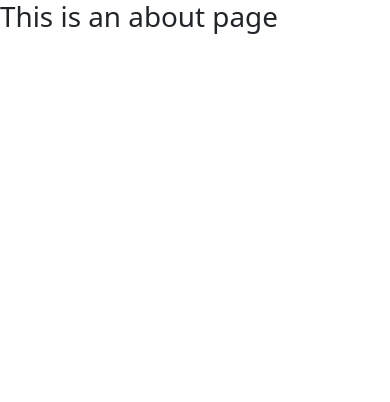
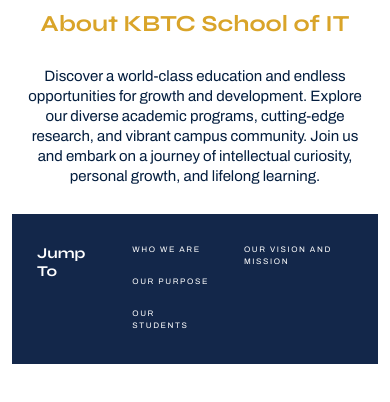
Before and after one commit to MyoHsat27/kbtc-project, a Vue app: page /about-us in a window 390 px wide. Shown: the top 402 px of the page. Built offline with nearby package versions, Linux system fonts and the light colour scheme.

Commit message:
added jumpto

```diff
--- a/src/App.vue
+++ b/src/App.vue
@@ -7,3 +7,37 @@ export default {
   name: 'App',
 }
 </script>
+
+<style>
+@import url('https://fonts.googleapis.com/css?family=Poppins:400');
+  html {font-size: 100%;} /*16px*/
+
+  body {
+  background: white;
+  font-family: 'Poppins', sans-serif;font-weight: 400;
+  line-height: 1.75;
+  color: #000000;
+  }
+
+  p {margin-bottom: 1rem;}
+
+  h1, h2, h3, h4, h5 {
+  margin: 3rem 0 1.38rem;font-family: 'Poppins', sans-serif;font-weight: 400;
+  line-height: 1.3;
+  }
+
+  h1 {
+  margin-top: 0;
+  font-size: 3.052rem;
+  }
+
+  h2 {font-size: 2.441rem;}
+
+  h3 {font-size: 1.953rem;}
+
+  h4 {font-size: 1.563rem;}
+
+  h5 {font-size: 1.25rem;}
+
+  small, .text_small {font-size: 0.8rem;}
+</style>
--- /dev/null
+++ b/src/components/Jumpto.vue
@@ -0,0 +1,111 @@
+<template>
+    <div class="parent-title ">
+        <h1 class="child-title Syne">About KBTC School of IT</h1>
+        <p class="Archivo letter">Discover a world-class education and endless opportunities for growth and development. Explore our diverse academic programs, cutting-edge research, and vibrant campus community. Join us and embark on a journey of intellectual curiosity, personal growth, and lifelong learning.</p>
+    </div>
+    <div class="jumptoBox">
+        <div class="row w-100">
+            <div class="col-3">
+                <h3 class="Syne text-white">Jump To</h3>
+            </div>
+            <div class="col-4">
+                <div class="jumpLink Archivo  w-100"><a href="" class="text-white text-decoration-none">WHO WE ARE</a></div>
+                <div class="jumpLink Archivo  w-100"><a href="" class="text-white text-decoration-none">OUR PURPOSE</a></div>
+                <div class="jumpLink Archivo  w-100"><a href="" class="text-white text-decoration-none">OUR STUDENTS</a></div>
+            </div>
+            <div class="col-5 p-0">
+                <p class="jumpLink Archivo m-0" style="padding-left:20px"><a href="" class="text-white text-decoration-none">OUR VISION AND MISSION</a>
+                </p>
+            </div>
+        </div>
+
+    </div>
+</template>
+
+<script>
+export default {
+
+}
+</script>
+
+<style>
+
+@import url('https://fonts.googleapis.com/css2?family=Archivo&display=swap');    /* Archivo font-family */
+
+@import url('https://fonts.googleapis.com/css2?family=Syne:wght@700&display=swap');   /*Syne font-family  */
+
+
+
+.Syne{
+    font-family: 'Syne', sans-serif;
+}
+.Archivo{
+    font-family: 'Archivo', sans-serif;
+}
+.child-title{
+    font-size: 45px;
+    font-weight: 700;
+    text-align: left;
+    margin-top: 50px;
+    color: #D9A429;
+}
+.letter{
+    font-size: 20px;
+    font-weight: 400;
+    line-height: 28px;
+    letter-spacing: 0em;
+    text-align: left;
+    margin-top: 30px ;
+    left: 82px;
+    top: 264px;
+    color: #031D3E;
+}
+.jumptoBox{
+    height: 300px;
+    width: 100%;
+    border-radius: 0px;
+    margin-top: 90px;
+    padding: 70px;
+    background: #13274A;
+}
+.jumptoBox h3{
+    font-size: 23px;
+}
+.jumpLink{
+    font-size: 14px;
+    font-weight: 600;
+    font-style: normal;
+    letter-spacing: 0.2em;
+    padding-bottom:40px ;
+}
+@media (max-width:800px) {
+.child-title{
+    text-align: center;
+    font-size: 23px;
+    margin: 10px;
+}
+.letter{
+    text-align: center;
+    font-size: 15px;
+    line-height: 20px;
+    margin-top:20px;
+    padding: 8px;
+}
+.jumptoBox{
+    width: 100%;
+    height: 150px;
+    margin-top: 20px;
+    padding-top:30px;
+    padding-left:25px;
+    padding-right: 0px;
+}
+.jumptoBox h3{
+    font-size: 15px;
+}
+.jumpLink{
+    font-size: 8px;
+    padding-bottom: 20px;
+    padding-left:10px;
+}
+}
+</style>
--- a/src/views/AboutView.vue
+++ b/src/views/AboutView.vue
@@ -1,9 +1,17 @@
 <template>
-    <h1>This is an about page</h1>
+<div class="container">
+  <JumptoVue></JumptoVue>
+</div>
+
 </template>
 
 <script>
+import JumptoVue from '@/components/Jumpto.vue';
+
 export default {
-  name: 'AboutView'
+  name: 'AboutView',
+  components:{
+    JumptoVue
+  }
 }
 </script>
```
